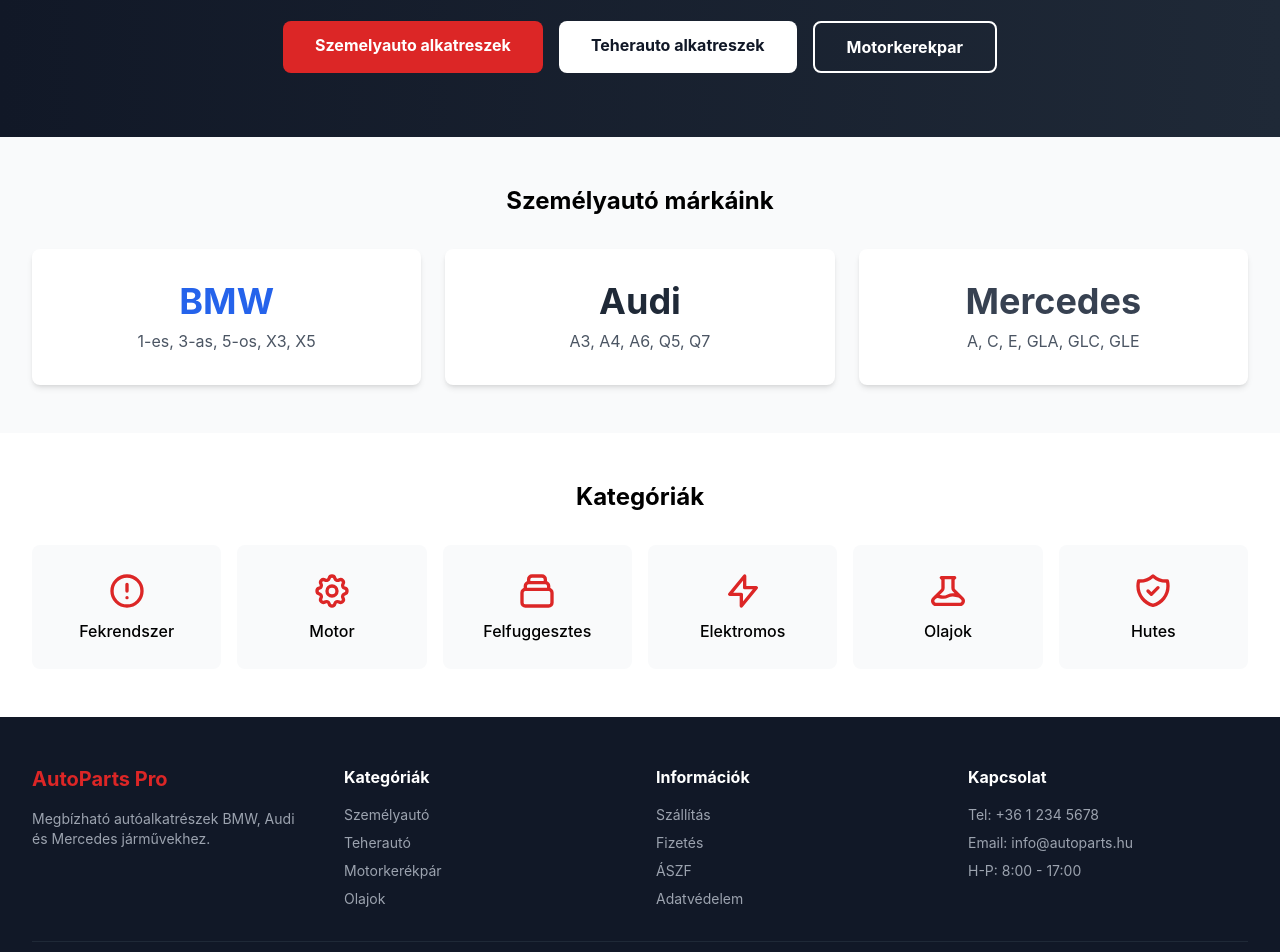
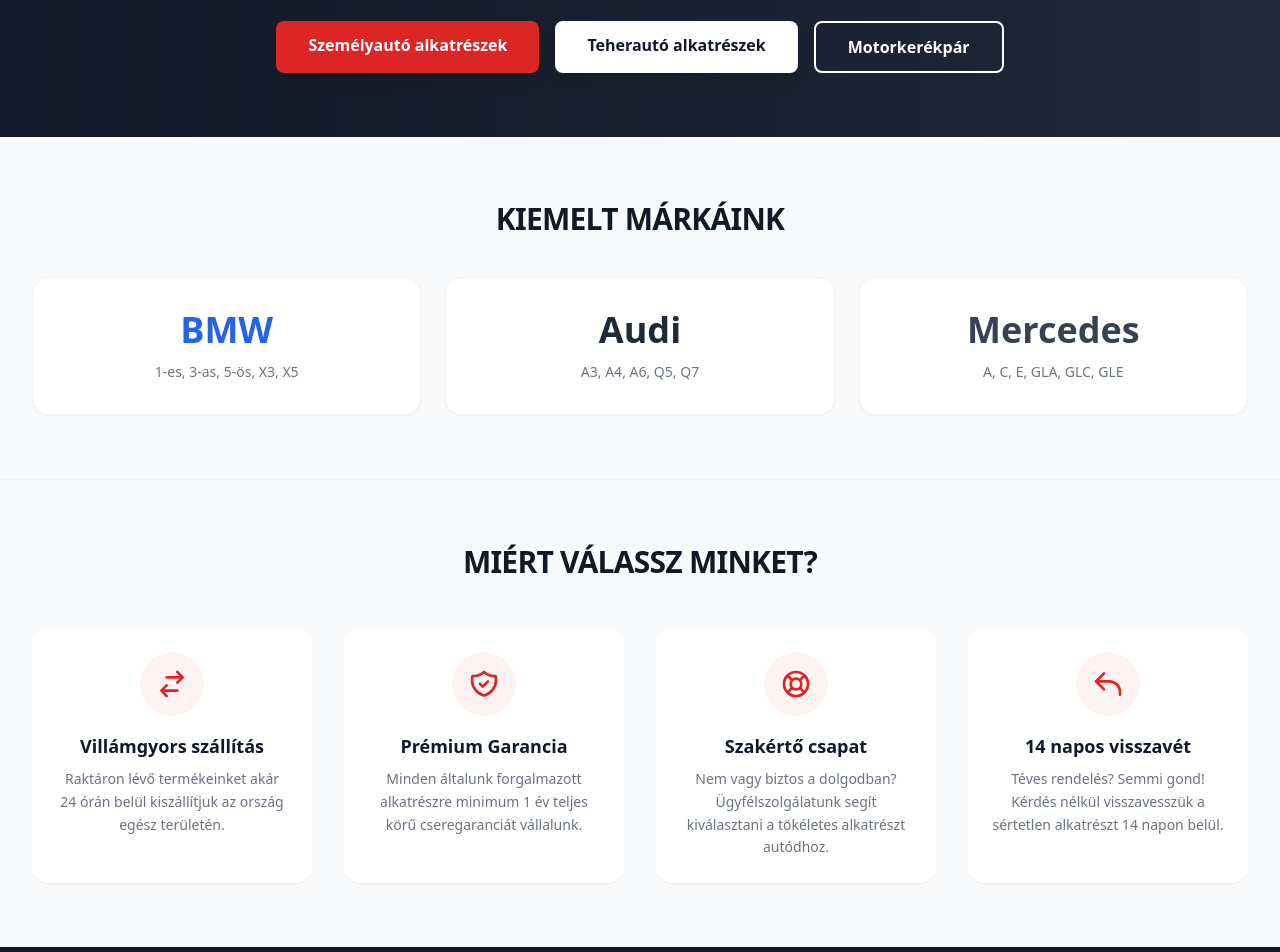
Before and after one commit to a-jo-a-rossz-es-a-csuf/Frontend, a React (Vite) app: page / in a window 1280 px wide. Shown: the part 280-1232 px from the top of the page. Built offline with nearby package versions, Linux system fonts and the light colour scheme.

Commit message:
összes hiba kijavitasa

```diff
--- a/src/Home.jsx
+++ b/src/Home.jsx
@@ -1,197 +1,147 @@
+import React, { useState, useEffect } from 'react';
 import { Link } from 'react-router-dom';
-import './assets/css/Home.css'
+import axios from 'axios';
 
-function Home() {
+export const Home = () => {
+    // Állapotok (State)
+    const [user, setUser] = useState(null);
+    const [cartCount, setCartCount] = useState(0);
+    const [isFetchPending, setFetchPending] = useState(false);
+
     const API_URL = 'http://localhost:5000/api';
 
-    function getUserId() {
-        const user = JSON.parse(localStorage.getItem('user') || 'null');
-        return user ? user.id : null;
-    }
+    useEffect(() => {
+        // 1. Felhasználó betöltése a localStorage-ból
+        const savedUser = JSON.parse(localStorage.getItem('user') || 'null');
+        setUser(savedUser);
 
-    document.addEventListener('DOMContentLoaded', function () {
-        checkLoginStatus();
-        updateCartCount();
-    });
+        // 2. Kosár tartalmának lekérése axios-szal
+        if (savedUser && savedUser.id) {
+            setFetchPending(true);
+            axios.get(`${API_URL}/cart`, {
+                params: {
+                    action: 'get',
+                    user_id: savedUser.id
+                }
+            })
+            .then((response) => {
+                if (response.data.success && response.data.items) {
+                    let count = 0;
+                    response.data.items.forEach(item => count += parseInt(item.mennyiseg));
+                    setCartCount(count);
+                }
+            })
+            .catch((error) => {
+                console.error("Hiba a kosár lekérésekor:", error);
+                setCartCount(0);
+            })
+            .finally(() => setFetchPending(false));
+        }
+    }, []);
 
-    function checkLoginStatus() {
-        const user = JSON.parse(localStorage.getItem('user') || 'null');
-        const loginLink = document.getElementById('loginLink');
-        const logoutBtn = document.getElementById('logoutBtn');
-        const userInfo = document.getElementById('userInfo');
-        const adminLink = document.getElementById('adminLink');
-
-        if (user) {
-            loginLink.classList.add('hidden');
-            logoutBtn.classList.remove('hidden');
-            userInfo.textContent = user.email;
-            userInfo.classList.remove('hidden');
-
-            if (user.szerepkor === 'admin') {
-                adminLink.classList.remove('hidden');
-            }
-        } else {
-            loginLink.classList.remove('hidden');
-            logoutBtn.classList.add('hidden');
-            userInfo.classList.add('hidden');
-        }
-    }
-
-    function logout() {
+    const handleLogout = () => {
         localStorage.removeItem('user');
         localStorage.removeItem('token');
+        setUser(null);
+        setCartCount(0);
+        // Ha szükséges az oldal teljes újratöltése:
         window.location.reload();
-    }
-
-    function updateCartCount() {
-        const userId = getUserId();
-        const cartCount = document.getElementById('cart-count');
-
-        if (!userId) {
-            cartCount.textContent = '0';
-            return;
-        }
-
-        fetch(`${API_URL}/cart?action=get&user_id=${userId}`)
-            .then(res => res.json())
-            .then(data => {
-                if (data.success && data.items) {
-                    let count = 0;
-                    data.items.forEach(item => count += parseInt(item.mennyiseg));
-                    cartCount.textContent = count;
-                }
-            })
-            .catch(() => {
-                cartCount.textContent = '0';
-            });
-    }
+    };
 
     return (
-        <>
-
-
-            {/* <!-- HERO SECTION --> */}
-            <section class="bg-gradient-to-r from-gray-900 to-gray-800 text-white py-10 md:py-16">
-                <div class="max-w-7xl mx-auto px-4 sm:px-6 lg:px-8 text-center">
-                    <h1 class="text-2xl sm:text-3xl md:text-5xl font-bold mb-3 md:mb-4">Autoalkatreszek a Legjobb Arakon</h1>
-                    <p class="text-gray-300 text-sm sm:text-base md:text-lg mb-6 md:mb-8">BMW, Audi, Mercedes alkatreszek - Teherautok - Motorkerekparok</p>
-                    <div class="flex flex-col sm:flex-row flex-wrap justify-center gap-3 sm:gap-4">
-                        <a href="szemely.html" class="bg-red-600 hover:bg-red-700 px-6 sm:px-8 py-3 rounded-lg font-bold transition text-sm sm:text-base">Szemelyauto alkatreszek</a>
-                        <a href="teher.html" class="bg-white text-gray-900 hover:bg-gray-100 px-6 sm:px-8 py-3 rounded-lg font-bold transition text-sm sm:text-base">Teherauto alkatreszek</a>
-                        <a href="motor.html" class="border-2 border-white hover:bg-white hover:text-gray-900 px-6 sm:px-8 py-3 rounded-lg font-bold transition text-sm sm:text-base">Motorkerekpar</a>
+        <div className="home-container">
+            {/* HERO SECTION */}
+            <section className="bg-gradient-to-r from-gray-900 to-gray-800 text-white py-10 md:py-16">
+                <div className="max-w-7xl mx-auto px-4 sm:px-6 lg:px-8 text-center">
+                    <h1 className="text-2xl sm:text-3xl md:text-5xl font-bold mb-3 md:mb-4">
+                        Autóalkatrészek a Legjobb Árakon
+                    </h1>
+                    <p className="text-gray-300 text-sm sm:text-base md:text-lg mb-6 md:mb-8">
+                        BMW, Audi, Mercedes alkatrészek - Teherautók - Motorkerékpárok
+                    </p>
+                    <div className="flex flex-col sm:flex-row flex-wrap justify-center gap-3 sm:gap-4">
+                        <Link to="/szemely" className="bg-red-600 hover:bg-red-700 px-6 sm:px-8 py-3 rounded-lg font-bold transition text-sm sm:text-base shadow-lg">Személyautó alkatrészek</Link>
+                        <Link to="/teher" className="bg-white text-gray-900 hover:bg-gray-100 px-6 sm:px-8 py-3 rounded-lg font-bold transition text-sm sm:text-base shadow-lg">Teherautó alkatrészek</Link>
+                        <Link to="/motor" className="border-2 border-white hover:bg-white hover:text-gray-900 px-6 sm:px-8 py-3 rounded-lg font-bold transition text-sm sm:text-base">Motorkerékpár</Link>
                     </div>
                 </div>
             </section>
 
-            {/* <!-- BRANDS SECTION --> */}
-            <section class="py-12">
-                <div class="max-w-7xl mx-auto px-4 sm:px-6 lg:px-8">
-                    <h2 class="text-2xl font-bold text-center mb-8">Személyautó márkáink</h2>
-                    <div class="grid grid-cols-1 sm:grid-cols-2 md:grid-cols-3 gap-4 md:gap-6">
-                        <a href="/szemely" class="bg-white p-8 rounded-lg shadow-md hover:shadow-xl transition text-center">
-                            <div class="text-4xl font-bold text-blue-600 mb-2">BMW</div>
-                            <p class="text-gray-600">1-es, 3-as, 5-os, X3, X5</p>
-                        </a>
-                        <a href="/szemely" class="bg-white p-8 rounded-lg shadow-md hover:shadow-xl transition text-center">
-                            <div class="text-4xl font-bold text-gray-800 mb-2">Audi</div>
-                            <p class="text-gray-600">A3, A4, A6, Q5, Q7</p>
-                        </a>
-                        <a href="/szemely" class="bg-white p-8 rounded-lg shadow-md hover:shadow-xl transition text-center">
-                            <div class="text-4xl font-bold text-gray-700 mb-2">Mercedes</div>
-                            <p class="text-gray-600">A, C, E, GLA, GLC, GLE</p>
-                        </a>
+            {/* BRANDS SECTION (Statikus szövegként) */}
+            <section className="py-16">
+                <div className="max-w-7xl mx-auto px-4 sm:px-6 lg:px-8">
+                    <h2 className="text-3xl font-black text-center mb-10 text-gray-900 uppercase tracking-tight">Kiemelt márkáink</h2>
+                    <div className="grid grid-cols-1 sm:grid-cols-2 md:grid-cols-3 gap-6">
+                        <div className="bg-white p-8 rounded-2xl shadow-sm text-center border border-gray-100">
+                            <div className="text-4xl font-black text-blue-600 mb-3">BMW</div>
+                            <p className="text-gray-500 text-sm font-medium">1-es, 3-as, 5-ös, X3, X5</p>
+                        </div>
+                        <div className="bg-white p-8 rounded-2xl shadow-sm text-center border border-gray-100">
+                            <div className="text-4xl font-black text-gray-800 mb-3">Audi</div>
+                            <p className="text-gray-500 text-sm font-medium">A3, A4, A6, Q5, Q7</p>
+                        </div>
+                        <div className="bg-white p-8 rounded-2xl shadow-sm text-center border border-gray-100">
+                            <div className="text-4xl font-black text-gray-700 mb-3">Mercedes</div>
+                            <p className="text-gray-500 text-sm font-medium">A, C, E, GLA, GLC, GLE</p>
+                        </div>
                     </div>
                 </div>
             </section>
 
-            {/* <!-- CATEGORIES --> */}
-            <section class="py-12 bg-white">
-                <div class="max-w-7xl mx-auto px-4 sm:px-6 lg:px-8">
-                    <h2 class="text-2xl font-bold text-center mb-8">Kategóriák</h2>
-                    <div class="grid grid-cols-3 sm:grid-cols-4 lg:grid-cols-6 gap-3 sm:gap-4">
-                        <a href="szemely.html" class="bg-gray-50 p-3 sm:p-6 rounded-lg hover:bg-red-50 hover:border-red-600 border-2 border-transparent transition text-center">
-                            <svg class="w-10 h-10 mx-auto mb-2 text-red-600" fill="none" stroke="currentColor" viewBox="0 0 24 24">
-                                <path stroke-linecap="round" stroke-linejoin="round" stroke-width="2" d="M12 8v4m0 4h.01M21 12a9 9 0 11-18 0 9 9 0 0118 0z"></path>
-                            </svg>
-                            <span class="font-medium text-xs sm:text-sm md:text-base">Fekrendszer</span>
-                        </a>
-                        <a href="szemely.html" class="bg-gray-50 p-3 sm:p-6 rounded-lg hover:bg-red-50 hover:border-red-600 border-2 border-transparent transition text-center">
-                            <svg class="w-10 h-10 mx-auto mb-2 text-red-600" fill="none" stroke="currentColor" viewBox="0 0 24 24">
-                                <path stroke-linecap="round" stroke-linejoin="round" stroke-width="2" d="M10.325 4.317c.426-1.756 2.924-1.756 3.35 0a1.724 1.724 0 002.573 1.066c1.543-.94 3.31.826 2.37 2.37a1.724 1.724 0 001.065 2.572c1.756.426 1.756 2.924 0 3.35a1.724 1.724 0 00-1.066 2.573c.94 1.543-.826 3.31-2.37 2.37a1.724 1.724 0 00-2.572 1.065c-.426 1.756-2.924 1.756-3.35 0a1.724 1.724 0 00-2.573-1.066c-1.543.94-3.31-.826-2.37-2.37a1.724 1.724 0 00-1.065-2.572c-1.756-.426-1.756-2.924 0-3.35a1.724 1.724 0 001.066-2.573c-.94-1.543.826-3.31 2.37-2.37.996.608 2.296.07 2.572-1.065z"></path>
-                                <path stroke-linecap="round" stroke-linejoin="round" stroke-width="2" d="M15 12a3 3 0 11-6 0 3 3 0 016 0z"></path>
-                            </svg>
-                            <span class="font-medium text-xs sm:text-sm md:text-base">Motor</span>
-                        </a>
-                        <a href="szemely.html" class="bg-gray-50 p-3 sm:p-6 rounded-lg hover:bg-red-50 hover:border-red-600 border-2 border-transparent transition text-center">
-                            <svg class="w-10 h-10 mx-auto mb-2 text-red-600" fill="none" stroke="currentColor" viewBox="0 0 24 24">
-                                <path stroke-linecap="round" stroke-linejoin="round" stroke-width="2" d="M19 11H5m14 0a2 2 0 012 2v6a2 2 0 01-2 2H5a2 2 0 01-2-2v-6a2 2 0 012-2m14 0V9a2 2 0 00-2-2M5 11V9a2 2 0 012-2m0 0V5a2 2 0 012-2h6a2 2 0 012 2v2M7 7h10"></path>
-                            </svg>
-                            <span class="font-medium text-xs sm:text-sm md:text-base">Felfuggesztes</span>
-                        </a>
-                        <a href="szemely.html" class="bg-gray-50 p-3 sm:p-6 rounded-lg hover:bg-red-50 hover:border-red-600 border-2 border-transparent transition text-center">
-                            <svg class="w-10 h-10 mx-auto mb-2 text-red-600" fill="none" stroke="currentColor" viewBox="0 0 24 24">
-                                <path stroke-linecap="round" stroke-linejoin="round" stroke-width="2" d="M13 10V3L4 14h7v7l9-11h-7z"></path>
-                            </svg>
-                            <span class="font-medium text-xs sm:text-sm md:text-base">Elektromos</span>
-                        </a>
-                        <a href="folyadékok.html" class="bg-gray-50 p-3 sm:p-6 rounded-lg hover:bg-red-50 hover:border-red-600 border-2 border-transparent transition text-center">
-                            <svg class="w-10 h-10 mx-auto mb-2 text-red-600" fill="none" stroke="currentColor" viewBox="0 0 24 24">
-                                <path stroke-linecap="round" stroke-linejoin="round" stroke-width="2" d="M19.428 15.428a2 2 0 00-1.022-.547l-2.387-.477a6 6 0 00-3.86.517l-.318.158a6 6 0 01-3.86.517L6.05 15.21a2 2 0 00-1.806.547M8 4h8l-1 1v5.172a2 2 0 00.586 1.414l5 5c1.26 1.26.367 3.414-1.415 3.414H4.828c-1.782 0-2.674-2.154-1.414-3.414l5-5A2 2 0 009 10.172V5L8 4z"></path>
-                            </svg>
-                            <span class="font-medium text-xs sm:text-sm md:text-base">Olajok</span>
-                        </a>
-                        <a href="szemely.html" class="bg-gray-50 p-3 sm:p-6 rounded-lg hover:bg-red-50 hover:border-red-600 border-2 border-transparent transition text-center">
-                            <svg class="w-10 h-10 mx-auto mb-2 text-red-600" fill="none" stroke="currentColor" viewBox="0 0 24 24">
-                                <path stroke-linecap="round" stroke-linejoin="round" stroke-width="2" d="M9 12l2 2 4-4m5.618-4.016A11.955 11.955 0 0112 2.944a11.955 11.955 0 01-8.618 3.04A12.02 12.02 0 003 9c0 5.591 3.824 10.29 9 11.622 5.176-1.332 9-6.03 9-11.622 0-1.042-.133-2.052-.382-3.016z"></path>
-                            </svg>
-                            <span class="font-medium text-xs sm:text-sm md:text-base">Hutes</span>
-                        </a>
+            {/* FEATURES / TRUST SECTION */}
+            <section className="py-16 bg-gray-50 border-t border-gray-100">
+                <div className="max-w-7xl mx-auto px-4 sm:px-6 lg:px-8">
+                    <h2 className="text-3xl font-black text-center mb-12 text-gray-900 uppercase tracking-tight">Miért válassz minket?</h2>
+
+                    <div className="grid grid-cols-1 md:grid-cols-2 lg:grid-cols-4 gap-8">
+                        {/* 1. Gyors szállítás */}
+                        <div className="text-center bg-white p-6 rounded-2xl shadow-sm">
+                            <div className="bg-red-50 w-16 h-16 mx-auto rounded-full flex items-center justify-center mb-4">
+                                <svg className="w-8 h-8 text-red-600" fill="none" stroke="currentColor" viewBox="0 0 24 24">
+                                    <path strokeLinecap="round" strokeLinejoin="round" strokeWidth="2" d="M8 7h12m0 0l-4-4m4 4l-4 4m0 6H4m0 0l4 4m-4-4l4-4" />
+                                </svg>
+                            </div>
+                            <h3 className="font-bold text-lg text-gray-900 mb-2">Villámgyors szállítás</h3>
+                            <p className="text-gray-500 text-sm leading-relaxed">Raktáron lévő termékeinket akár 24 órán belül kiszállítjuk az ország egész területén.</p>
+                        </div>
+
+                        {/* 2. Garancia */}
+                        <div className="text-center bg-white p-6 rounded-2xl shadow-sm">
+                            <div className="bg-red-50 w-16 h-16 mx-auto rounded-full flex items-center justify-center mb-4">
+                                <svg className="w-8 h-8 text-red-600" fill="none" stroke="currentColor" viewBox="0 0 24 24">
+                                    <path strokeLinecap="round" strokeLinejoin="round" strokeWidth="2" d="M9 12l2 2 4-4m5.618-4.016A11.955 11.955 0 0112 2.944a11.955 11.955 0 01-8.618 3.04A12.02 12.02 0 003 9c0 5.591 3.824 10.29 9 11.622 5.176-1.332 9-6.03 9-11.622 0-1.042-.133-2.052-.382-3.016z" />
+                                </svg>
+                            </div>
+                            <h3 className="font-bold text-lg text-gray-900 mb-2">Prémium Garancia</h3>
+                            <p className="text-gray-500 text-sm leading-relaxed">Minden általunk forgalmazott alkatrészre minimum 1 év teljes körű cseregaranciát vállalunk.</p>
+                        </div>
+
+                        {/* 3. Szakértő segítség */}
+                        <div className="text-center bg-white p-6 rounded-2xl shadow-sm">
+                            <div className="bg-red-50 w-16 h-16 mx-auto rounded-full flex items-center justify-center mb-4">
+                                <svg className="w-8 h-8 text-red-600" fill="none" stroke="currentColor" viewBox="0 0 24 24">
+                                    <path strokeLinecap="round" strokeLinejoin="round" strokeWidth="2" d="M18.364 5.636l-3.536 3.536m0 5.656l3.536 3.536M9.172 9.172L5.636 5.636m3.536 9.192l-3.536 3.536M21 12a9 9 0 11-18 0 9 9 0 0118 0zm-5 0a4 4 0 11-8 0 4 4 0 018 0z" />
+                                </svg>
+                            </div>
+                            <h3 className="font-bold text-lg text-gray-900 mb-2">Szakértő csapat</h3>
+                            <p className="text-gray-500 text-sm leading-relaxed">Nem vagy biztos a dolgodban? Ügyfélszolgálatunk segít kiválasztani a tökéletes alkatrészt autódhoz.</p>
+                        </div>
+
+                        {/* 4. Visszavét */}
+                        <div className="text-center bg-white p-6 rounded-2xl shadow-sm">
+                            <div className="bg-red-50 w-16 h-16 mx-auto rounded-full flex items-center justify-center mb-4">
+                                <svg className="w-8 h-8 text-red-600" fill="none" stroke="currentColor" viewBox="0 0 24 24">
+                                    <path strokeLinecap="round" strokeLinejoin="round" strokeWidth="2" d="M3 10h10a8 8 0 018 8v2M3 10l6 6m-6-6l6-6" />
+                                </svg>
+                            </div>
+                            <h3 className="font-bold text-lg text-gray-900 mb-2">14 napos visszavét</h3>
+                            <p className="text-gray-500 text-sm leading-relaxed">Téves rendelés? Semmi gond! Kérdés nélkül visszavesszük a sértetlen alkatrészt 14 napon belül.</p>
+                        </div>
                     </div>
                 </div>
             </section>
+        </div>
+    );
+};
 
-            {/* <!-- FOOTER --> */}
-            <footer class="bg-gray-900 text-white py-12">
-                <div class="max-w-7xl mx-auto px-4 sm:px-6 lg:px-8">
-                    <div class="grid grid-cols-1 md:grid-cols-4 gap-8 mb-8">
-                        <div>
-                            <h3 class="font-bold text-xl mb-4 text-red-600">AutoParts Pro</h3>
-                            <p class="text-gray-400 text-sm">Megbízható autóalkatrészek BMW, Audi és Mercedes járművekhez.</p>
-                        </div>
-                        <div>
-                            <h4 class="font-bold mb-4">Kategóriák</h4>
-                            <ul class="space-y-2 text-sm text-gray-400">
-                                <li><a href="szemely.html" class="hover:text-white">Személyautó</a></li>
-                                <li><a href="teher.html" class="hover:text-white">Teherautó</a></li>
-                                <li><a href="motor.html" class="hover:text-white">Motorkerékpár</a></li>
-                                <li><a href="folyadékok.html" class="hover:text-white">Olajok</a></li>
-                            </ul>
-                        </div>
-                        <div>
-                            <h4 class="font-bold mb-4">Információk</h4>
-                            <ul class="space-y-2 text-sm text-gray-400">
-                                <li><a href="#" class="hover:text-white">Szállítás</a></li>
-                                <li><a href="#" class="hover:text-white">Fizetés</a></li>
-                                <li><a href="#" class="hover:text-white">ÁSZF</a></li>
-                                <li><a href="#" class="hover:text-white">Adatvédelem</a></li>
-                            </ul>
-                        </div>
-                        <div>
-                            <h4 class="font-bold mb-4">Kapcsolat</h4>
-                            <ul class="space-y-2 text-sm text-gray-400">
-                                <li>Tel: +36 1 234 5678</li>
-                                <li>Email: info@autoparts.hu</li>
-                                <li>H-P: 8:00 - 17:00</li>
-                            </ul>
-                        </div>
-                    </div>
-                    <div class="border-t border-gray-800 pt-8 text-center text-sm text-gray-400">
-                        <p>&copy; 2025 AutoParts Pro. Minden jog fenntartva.</p>
-                    </div>
-                </div>
-            </footer>
-        </>
-    )
-}
-
-export default Home
+export default Home;
```
